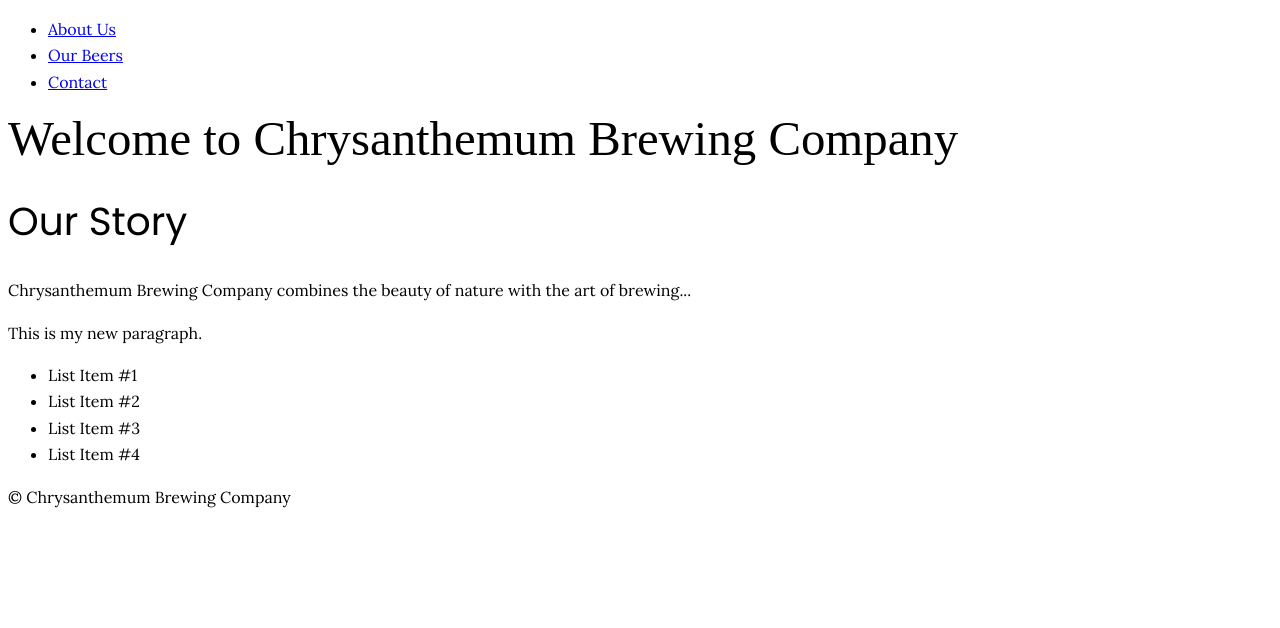
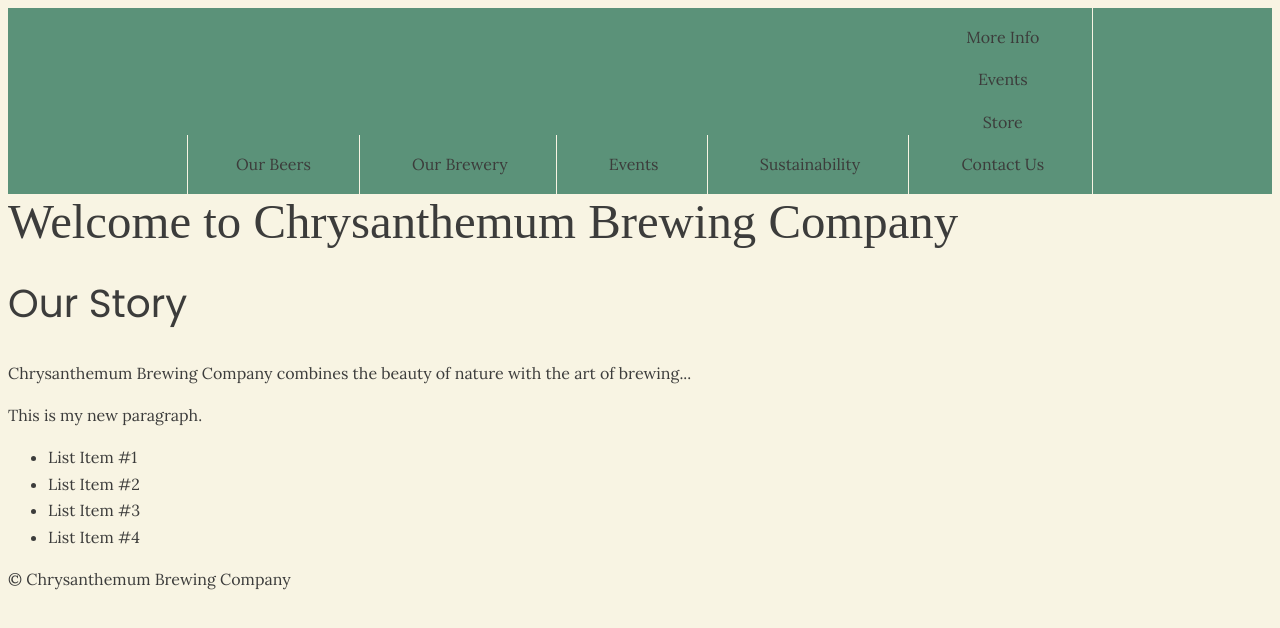
Before and after one commit to ndoyle09/chrysanthemum, a plain HTML site: page index.html in a window 1280 px wide. Drawn offline with Linux system fonts and the light colour scheme; files whose address does not match are found by name; a web font is replaced by a local one.

Commit message:
Changes to stylesheet
Added in animation and borders

```diff
--- a/css/style.css
+++ b/css/style.css
@@ -29,12 +29,14 @@ h5,
 /* Typographic Scale */
 html {
   font-size: 16px;
+  color: #3C3C3B;
 }
 
 body {
   font-family: var(--font-body);
   font-weight: 400;
   line-height: 1.65;
+  background-color: var(--color-daisy-white);
 }
 
 p {
@@ -121,35 +123,58 @@ small,
   color: var(--color-limousine-leather);
 }
 
-/* Background Colors */
-.bg-primary {
+nav {
   background-color: var(--color-primary);
+  /* border: purple solid; */
+
 }
 
-.bg-angry-pasta {
-  background-color: var(--color-angry-pasta);
+nav ul {
+  list-style-type: none;
+  margin: 0;
+  overflow: hidden;
+  padding: 0;
+  text-align: center;
+  /* border: yellow solid; */
 }
 
-.bg-calabrese {
-  background-color: var(--color-calabrese);
+nav ul li {
+  display: inline-block;
+  /* float: none; */
+  color: whitesmoke;
+  border-right: 1px solid var(--color-daisy-white);
+
 }
 
-.bg-disco {
-  background-color: var(--color-disco);
+nav ul li:first-child {
+  border-left: 1px solid var(--color-daisy-white);
 }
 
-.bg-daisy-white {
-  background-color: var(--color-daisy-white);
+nav a {
+  /* vertical-align: middle; */
+  display: block;
+  color: var(--color-limousine-leather);
+  text-decoration: none;
+  position: relative;
+  margin: 1em 3em;
 }
 
-.bg-limousine-leather {
+nav a::before {
+  /* Source: https://codepen.io/anon/embed/xxPOgmZ?height=300&theme-id=1&slug-hash=xxPOgmZ&default-tab=result#css-link*/
+  content: '';
+  position: absolute;
+  width: 100%;
+  height: 4px;
+  border-radius: 1px;
   background-color: var(--color-limousine-leather);
+  bottom: 0;
+  left: 0;
+  transform-origin: right;
+  transform: scaleX(0);
+  transition: transform .3s ease-in-out;
 }
 
-body {
-  background-color: ;
+nav a:hover::before {
+  transform-origin: left;
+  transform: scaleX(1);
 }
-
-nav {
-  background-color: var();
-}
--- a/index.html
+++ b/index.html
@@ -21,9 +21,18 @@
     <header>
         <nav>
             <ul>
-                <li><a href="about.html">About Us</a></li>
-                <li><a href="menu.html">Our Beers</a></li>
-                <li><a href="contact.html">Contact</a></li>
+                <li><a href="ourbeers.html">Our Beers</a></li>
+                <li><a href="ourbrewery.html">Our Brewery</a></li>
+                <li><a href="events.html">Events</a></li>
+                <li><a href="sustainability.html">Sustainability</a></li>
+                <li class="nav-menu">
+                    <a href="javascript:void(0)" class="dropbtn">More Info</a>
+                    <div class="nav-menu-content">
+                        <a href="events.html">Events</a>
+                        <a href="store.html">Store</a>
+                        <a href="contactus.html">Contact Us</a>
+                    </div>
+                </li>
             </ul>
         </nav>
     </header>
```
